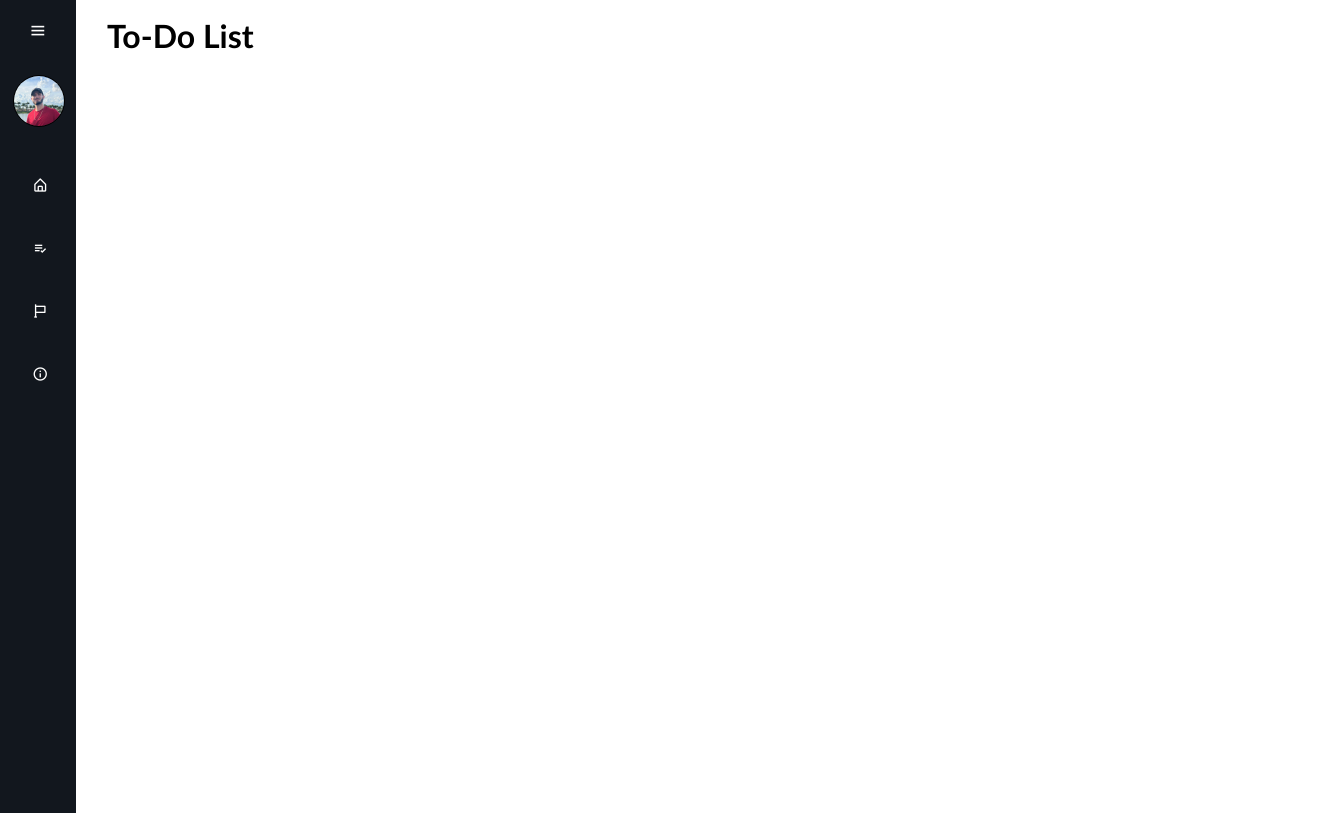
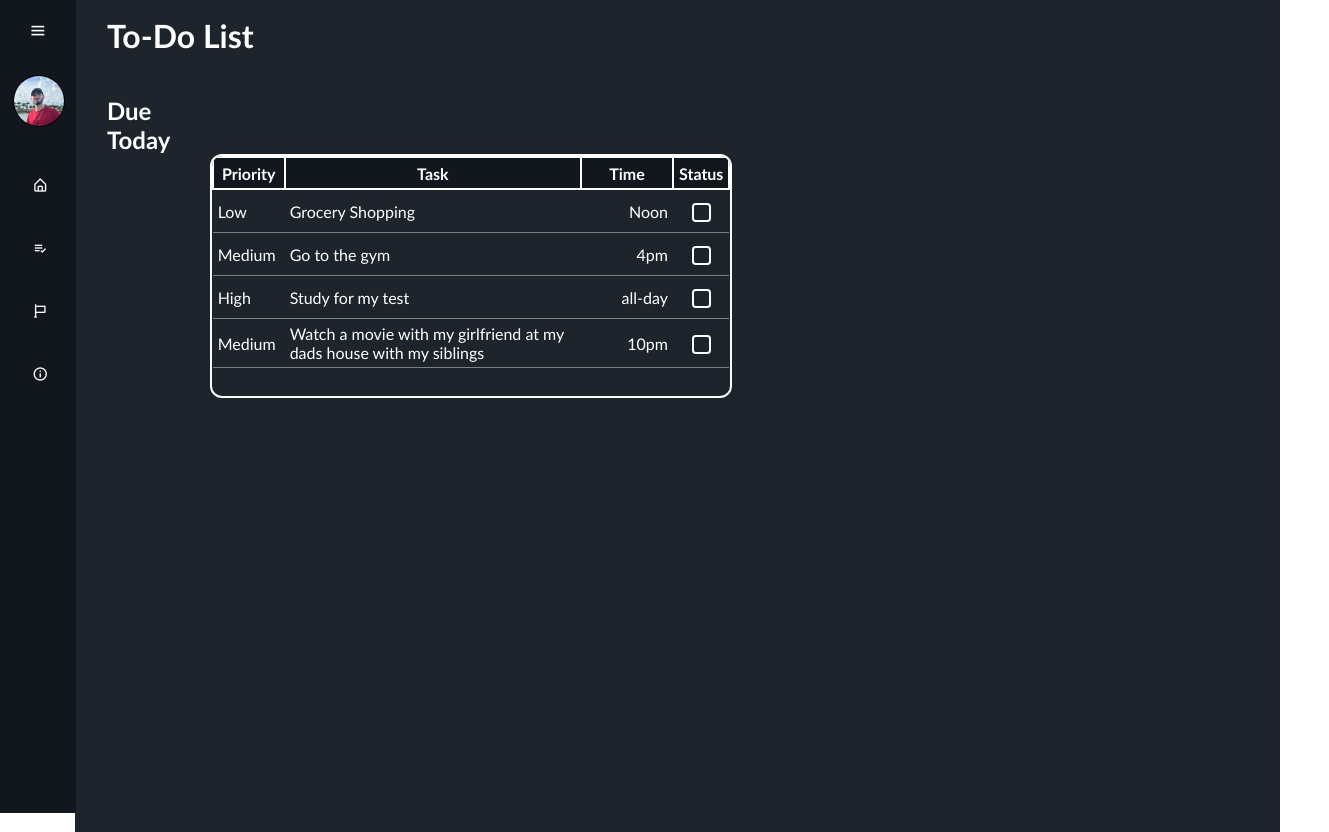
Before and after one commit to frankDiazdvv/To-Do-List-Project, a plain HTML site: page index.html in a window 1280 px wide. Shown: the whole page, 1329 px wide, since content can reach past the window. Drawn offline with nearby package versions, Linux system fonts and the light colour scheme.

Commit message:
New changes
Added new functional 'due-today' table. This table will have certain parameters and will be fixed allowing scroll if overflow happens. Main content is a grid. The table has a toggle to mark tasks complete or incomplete.

Fixed alignment issues with the side bar

```diff
--- a/index.html
+++ b/index.html
@@ -58,7 +58,52 @@
         <div class="container">
             <h1>To-Do List</h1>
         </div>
+        <div class="due-today-container">
+            <h2>Due Today</h2>
+            <table class="due-today-table">
+                <thead>
+                    <tr>
+                        <th>Priority</th>
+                        <th>Task</th>
+                        <th>Time</th>
+                        <th>Status</th>
+                    </tr>
+                </thead>
+                <tbody>
+                    <tr>
+                        <td>Low</td>
+                        <td>Grocery Shopping</td>
+                        <td>Noon</td>
+                        <td class="status">
+                            <div class="circle" onclick="toggleStatus(this)"></div>
+                        </td>
+                    </tr>
+                    <tr>
+                        <td>Medium</td>
+                        <td>Go to the gym</td>
+                        <td>4pm</td>
+                        <td class="status">
+                            <div class="circle" onclick="toggleStatus(this)"></div>
+                        </td>                    </tr>
+                    <tr>
+                        <td>High</td>
+                        <td>Study for my test</td>
+                        <td>all-day</td>
+                        <td class="status">
+                            <div class="circle" onclick="toggleStatus(this)"></div>
+                        </td>                    </tr>
+                    <tr>
+                        <td>Medium</td>
+                        <td>Watch a movie with my girlfriend at my dads house with my siblings</td>
+                        <td>10pm</td>
+                        <td class="status">
+                            <div class="circle" onclick="toggleStatus(this)"></div>
+                        </td>                    </tr>
+                </tbody>
+            </table>
+        </div>
     </div>
+    <script src="script.js"></script>
 </body>
 <script>
     let btn = document.querySelector('#btn')
--- /dev/null
+++ b/script.js
@@ -0,0 +1,5 @@
+function toggleStatus(circleElement){
+    circleElement.classList.toggle("full");
+    const row = circleElement.closest("tr");
+    row.classList.toggle("completed");
+}
--- a/style.css
+++ b/style.css
@@ -24,11 +24,12 @@
     background-color: #12171e;
     padding: 0.4rem 0.8rem;
     transition: all .2s ease;
+    z-index: 10;
 }
 
 .sidebar.active ~ .main-content {
-    left: 250px;
-    width: calc(100% - 250px);
+    left: 270px;
+    width: calc(100% - 334px);
 }
 
 .sidebar.active {
@@ -94,8 +95,6 @@
     opacity: 1;
 }
 
-
-
 .sidebar ul li {
     display: flex;
     position:relative;
@@ -138,6 +137,7 @@
 
 .sidebar ul li .tooltip {
     position:absolute;
+    background-color: white;
     left: 125px;
     top: 50%;
     transform: translate(-50%, -50%);
@@ -146,7 +146,6 @@
     box-shadow: 0 .5rem 2rem grey;
     padding: .4rem 1.2rem;
     line-height: 1.8rem;
-    z-index: 20;
     display: none;
 }
 
@@ -162,12 +161,116 @@
     padding-right: .7rem;
 }
 
+/* MAIN CONTENT */
+
 .main-content {
+    background-color: #1e242b;
+    color: white;
+    z-index: 1;
     position: relative;
     min-height: 100vh;
     top: 0;
     left: 75px;
     transition: all 0.2s ease;
-    width: calc(100% - 90px);
+    width: calc(100% - 139px);
     padding: 1rem 2rem;
+    display: grid;
+    grid-template-columns: repeat(2, 2fr);
+    grid-template-rows: 80px repeat(2, 1fr);
+    grid-template-areas:
+    'header header'
+    'due-today all-task'
+    'bottom-left all-task';
+
 }
+
+/* MAIN CONTENT -- DUE TODAY */
+
+.due-today-container {
+    color: white;
+    grid-area: due-today;
+    display: flex;
+    width: 100%;
+}
+
+.due-today-table {
+    display: block;
+    align-self: center;
+    border-collapse: collapse;
+    width: 35rem;
+    height: 15rem;
+    overflow: auto;
+    table-layout: fixed;
+    border-radius: 10px;
+    outline: 2px solid white;
+}
+
+.due-today-table thead, .due-today-table td {
+    height: 2rem;
+}
+
+.due-today-table th, .due-today-table td {
+    /* General alignment and orientation for all elements */
+    text-align: left;
+    vertical-align: middle;
+    overflow: hidden;
+    text-overflow:ellipsis;
+    padding: 5px;
+}
+
+
+.due-today-table th:nth-child(1),
+.due-today-table td:nth-child(1) {
+    width: 60px;
+}
+
+.due-today-table th:nth-child(3),
+.due-today-table td:nth-child(3) {
+    width: 80px;
+}
+
+.due-today-table td:nth-child(3) {
+    text-align: right;
+}
+
+.due-today-table th:nth-child(4),
+.due-today-table td:nth-child(4) {
+    text-align: center;
+}
+
+.due-today-table th {
+    text-align: center;
+    background-color: #12171e;
+    color: white;
+    border: 2px solid white;
+}
+
+.due-today-table tr{
+    border-bottom: 1px solid grey ;
+}
+
+
+tr.completed td {
+    text-decoration: line-through;
+    color: whitesmoke
+}
+
+.circle {
+    width: 15px;
+    height: 15px;
+    border: 2px solid white; /* empty circle */
+    border-radius: 20%;
+    cursor: pointer;
+    background-color: transparent;
+    display: inline-block;
+    transition: background-color .2s ease;
+    margin-top: 5px;
+}
+
+.circle.full {
+    background-color: green;
+}
+
+.circle:hover {
+    background-color: white;
+}
```
